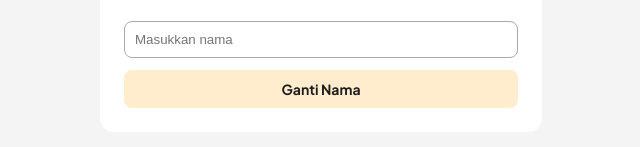
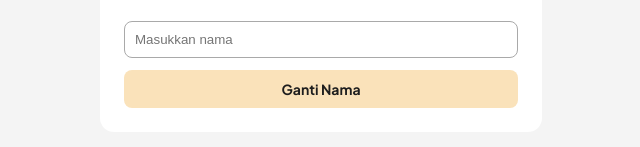
Before and after one commit to muthiasalam/week12-assignment-pmw, a Next.js app: page / in a window 1280 px wide. In both pictures the pointer is over the element 640 px from the left and 499 px from the top of the page. Shown: the part 411-558 px from the top of the page, without its empty margins (319-959 px from the left). Built offline with nearby package versions, Linux system fonts and the light colour scheme.

Commit message:
edit css

```diff
--- a/src/app/globals.css
+++ b/src/app/globals.css
@@ -104,3 +104,7 @@ p{
 .cta-button p{
   font-weight: 700;
 }
+
+.cta-button:hover{
+  background: #fae2ba ;
+}
```
